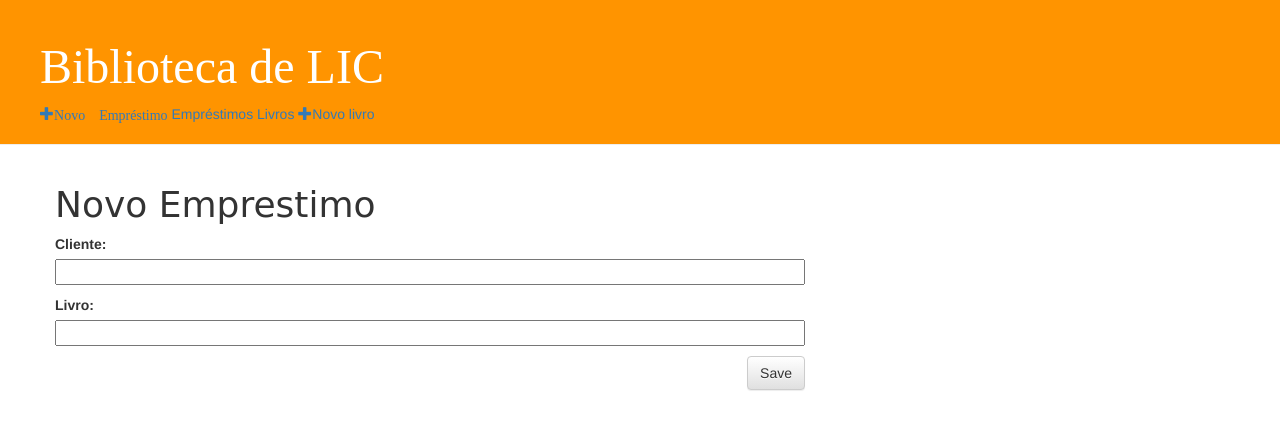
After one commit to Trucopa/LIC-Project, a Django app: page /emprestimo/new/ in a window 1280 px wide. The commit adds this page. Shown: the top 430 px of the page. Run offline with Django 3.2, Linux system fonts and the light colour scheme; some libraries are stand-ins or nearby versions.

Commit message:
Acabei minha parte

```diff
--- /dev/null
+++ b/biblioteca/forms.py
@@ -0,0 +1,17 @@
+from django import forms
+
+from .models import Emprestimo
+from .models import Livro
+
+class EmprestimoForm(forms.ModelForm):
+
+    class Meta:
+        model = Emprestimo
+        fields = ('cliente', 'livro')
+
+
+class LivroForm(forms.ModelForm):
+
+    class Meta:
+        model = Livro
+        fields = ('autor', 'titulo','isbn','editora')
--- a/biblioteca/templates/biblioteca/base.html
+++ b/biblioteca/templates/biblioteca/base.html
@@ -16,6 +16,10 @@
   <body>
     <div class="page-header">
             <h1><a href="">Biblioteca de LIC</a></h1>
+            <a href="{% url 'emprestimo_new' %}" class="top-menu"><span class="glyphicon glyphicon-plus">Novo Empréstimo</span></a>
+            <a href="{% url 'emprestimos_list' %}" class="top-menu"><span class=""></span>Empréstimos</a>
+            <a href="{% url 'livros_list' %}" class="top-menu"><span class=""></span>Livros</a>
+            <a href="{% url 'livro_new' %}" class="top-menu"><span class="glyphicon glyphicon-plus"></span>Novo livro</a>
         </div>
 
         <div class="content container">
--- /dev/null
+++ b/biblioteca/templates/biblioteca/emprestimo_edit.html
@@ -0,0 +1,9 @@
+{% extends 'biblioteca/base.html' %}
+
+{% block content %}
+    <h1>Novo Emprestimo</h1>
+    <form method="POST" class="post-form">{% csrf_token %}
+        {{ form.as_p }}
+        <button type="submit" class="save btn btn-default">Save</button>
+    </form>
+{% endblock %}
--- a/biblioteca/templates/biblioteca/emprestimos_list.html
+++ b/biblioteca/templates/biblioteca/emprestimos_list.html
@@ -2,7 +2,7 @@
 {% load staticfiles %}
 
   {% block content %}
-  <h1><a href="">Empréstimos</a></h1>
+  <h1>Empréstimos</h1>
     {% for emprestimo in emprestimos %}
       <div class="post">
         <h1><a href="{% url 'emprestimo_detail' pk=emprestimo.pk %}">{{ emprestimo.cliente }}</a></h1>
--- a/biblioteca/urls.py
+++ b/biblioteca/urls.py
@@ -3,5 +3,9 @@ from . import views
 
 urlpatterns = [
     url(r'^$', views.emprestimos_list, name='emprestimos_list'),
+    url(r'^livros/$', views.livros_list, name='livros_list'),
+    url(r'^livros/new/$', views.livro_new, name='livro_new'),
     url(r'^emprestimo/(?P<pk>[0-9]+)/$', views.emprestimo_detail, name='emprestimo_detail'),
+    url(r'^emprestimo/new/$', views.emprestimo_new, name='emprestimo_new'),
+
 ]
--- a/biblioteca/views.py
+++ b/biblioteca/views.py
@@ -2,6 +2,9 @@ from django.shortcuts import render
 from django.shortcuts import render, get_object_or_404
 from .models import Livro
 from .models import Emprestimo
+from .forms import EmprestimoForm
+from .forms import LivroForm
+from django.shortcuts import redirect
 
 # Create your views here.
 
@@ -16,3 +19,26 @@ def emprestimos_list(request):
 def emprestimo_detail(request, pk):
     emprestimo = get_object_or_404(Emprestimo, pk=pk)
     return render(request, 'biblioteca/emprestimo_detail.html', {'emprestimo': emprestimo})
+
+def emprestimo_new(request):
+    if request.method == "POST":
+        form = EmprestimoForm(request.POST)
+        if form.is_valid():
+            emprestimo = form.save(commit=False)
+            emprestimo.save()
+            return redirect('emprestimo_detail', pk=emprestimo.pk)
+    else:
+        form = EmprestimoForm()
+    return render(request, 'biblioteca/emprestimo_edit.html', {'form': form})
+
+
+def livro_new(request):
+    if request.method == "POST":
+        form = LivroForm(request.POST)
+        if form.is_valid():
+            livro = form.save(commit=False)
+            livro.save()
+            return redirect('emprestimos_list')
+    else:
+        form = LivroForm()
+    return render(request, 'biblioteca/livro_edit.html', {'form': form})
```
Also changed, not shown: biblioteca/templates/biblioteca/livro_edit.html (added, +9 -0 lines).
